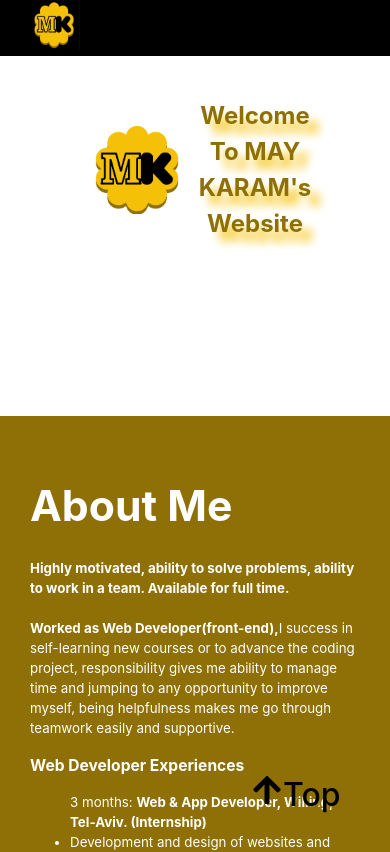
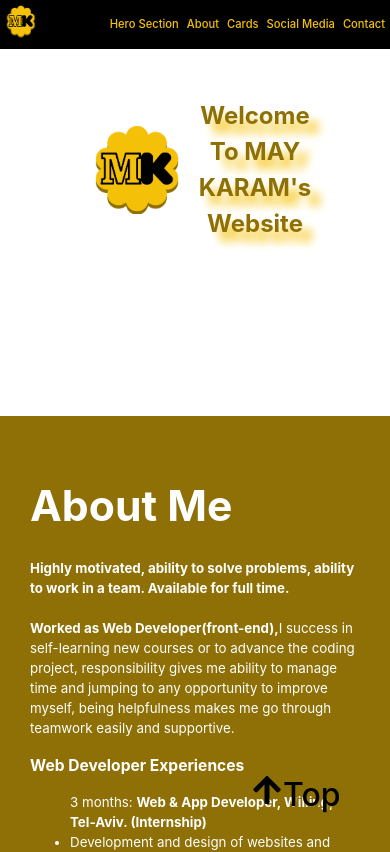
Before and after one commit to mayoush89k/Portfolio, a React (Vite) app: page / in a window 390 px wide. Shown: the top 852 px of the page. Built offline with nearby package versions, Linux system fonts and the light colour scheme.

Commit message:
adding responsive media styling

```diff
--- a/src/components/header/header.css
+++ b/src/components/header/header.css
@@ -8,7 +8,6 @@
   padding: 0 30px;
   margin: 0;
   background-color: black;
-  /* F5C108   8E7006 */
   position: fixed;
   min-width: 95vw;
 }
@@ -43,9 +42,19 @@
     display: block;
   }
   #menu {
-    display: none;
+    font-size: 0.7rem;
+    gap: 6px;
+  }
+  #menu ul {
+    margin: 0 1px;
+    padding: 0;
   }
   #header {
-    width: 100%;
+    width: 98%;
+    padding: 1%;
+  }
+  #logo {
+    width: 35px;
+    height: 35px;
   }
 }
```
